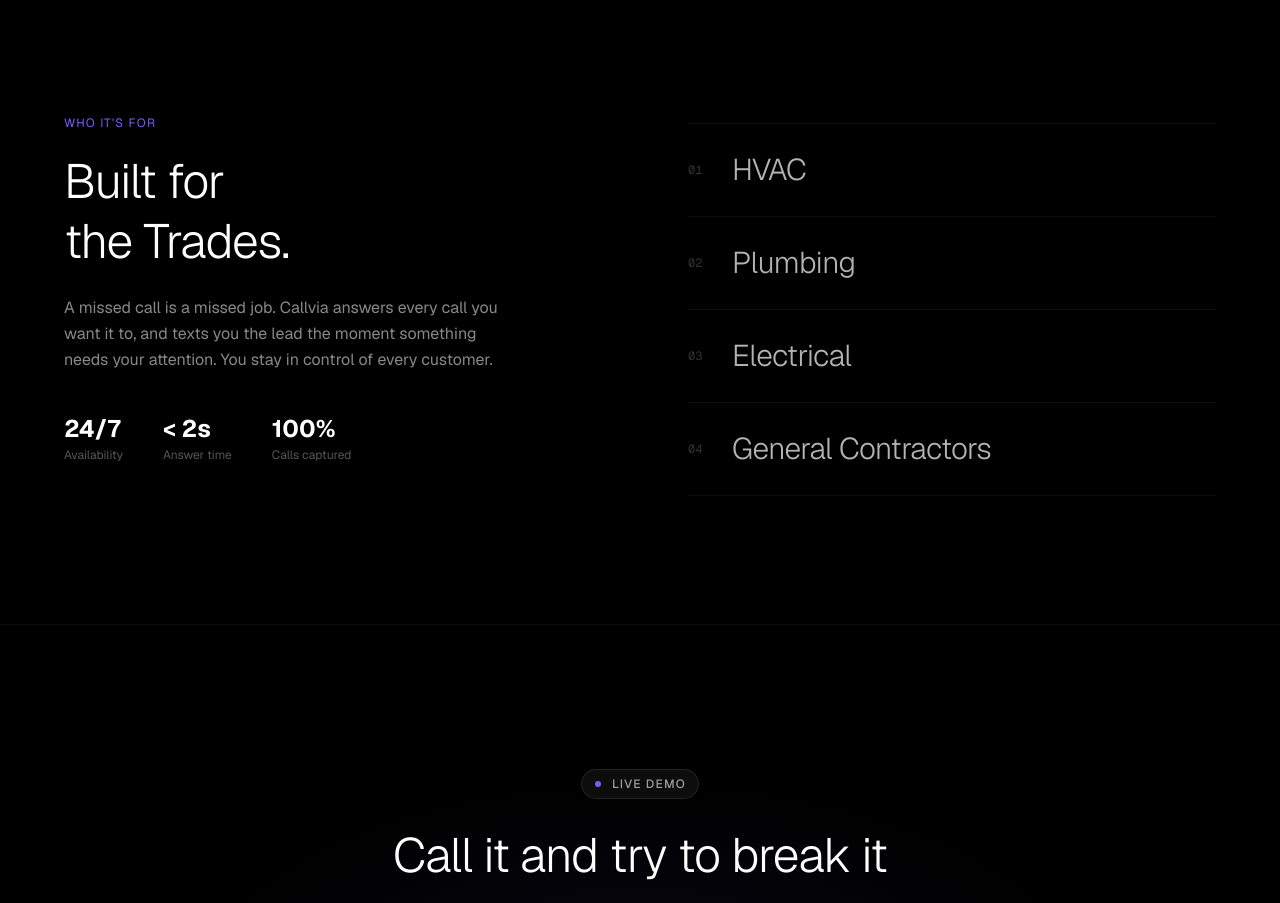
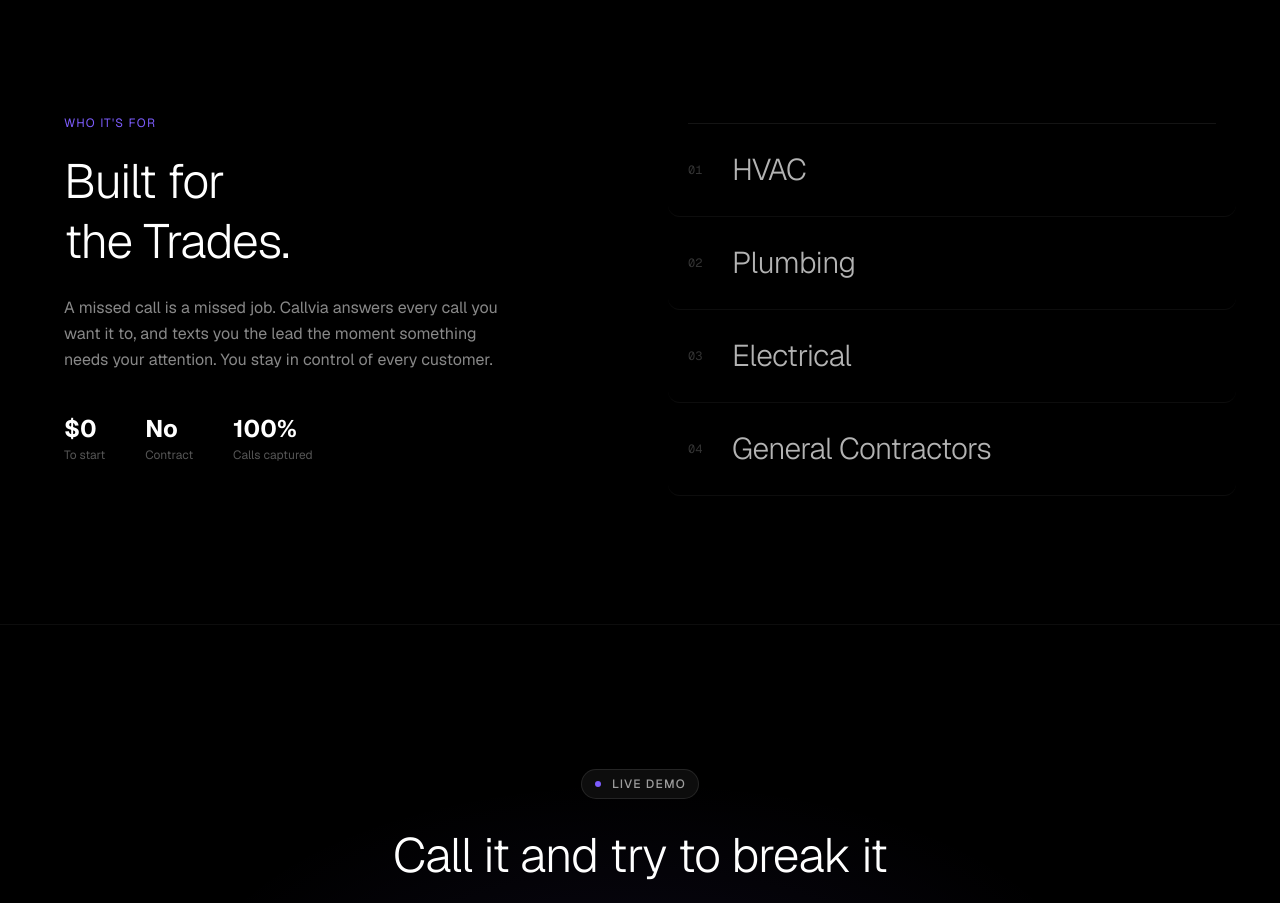
Before and after one commit to loosbrockjack-creator/callvia-webstie, a Next.js app: page / in a window 1280 px wide. Shown: the part 4940-5843 px from the top of the page. Built offline with nearby package versions, Linux system fonts and the light colour scheme.

Commit message:
Add card hover to trades list, refresh Who It's For stats
Row hover fills with a card background and highlights the number and
label in accent purple. Dropped the arrow icon since it didn't link
anywhere. Stats swap 24/7 and <2s for $0 to start and No contract.

```diff
--- a/components/WhoItsFor.tsx
+++ b/components/WhoItsFor.tsx
@@ -10,8 +10,8 @@
 ];
 
 const stats = [
-  { value: "24/7", label: "Availability" },
-  { value: "< 2s", label: "Answer time" },
+  { value: "$0", label: "To start" },
+  { value: "No", label: "Contract" },
   { value: "100%", label: "Calls captured" },
 ];
 
@@ -92,12 +92,12 @@
                   whileInView={{ opacity: 1, x: 0 }}
                   viewport={{ once: true }}
                   transition={{ duration: 0.5, ease: "easeOut", delay: 0.1 + i * 0.08 }}
-                  className="group flex items-center justify-between py-7 border-b cursor-default transition-all duration-200"
+                  className="group flex items-center py-7 px-5 -mx-5 border-b cursor-default rounded-xl transition-all duration-300 hover:bg-white/[0.03] hover:px-6"
                   style={{ borderColor: "rgba(255,255,255,0.05)" }}
                 >
                   <div className="flex items-center gap-6">
                     <span
-                      className="text-xs font-mono w-5 shrink-0"
+                      className="text-xs font-mono w-5 shrink-0 transition-colors duration-300 group-hover:text-[#7c5cfc]"
                       style={{ color: "#333333" }}
                     >
                       0{i + 1}
```
